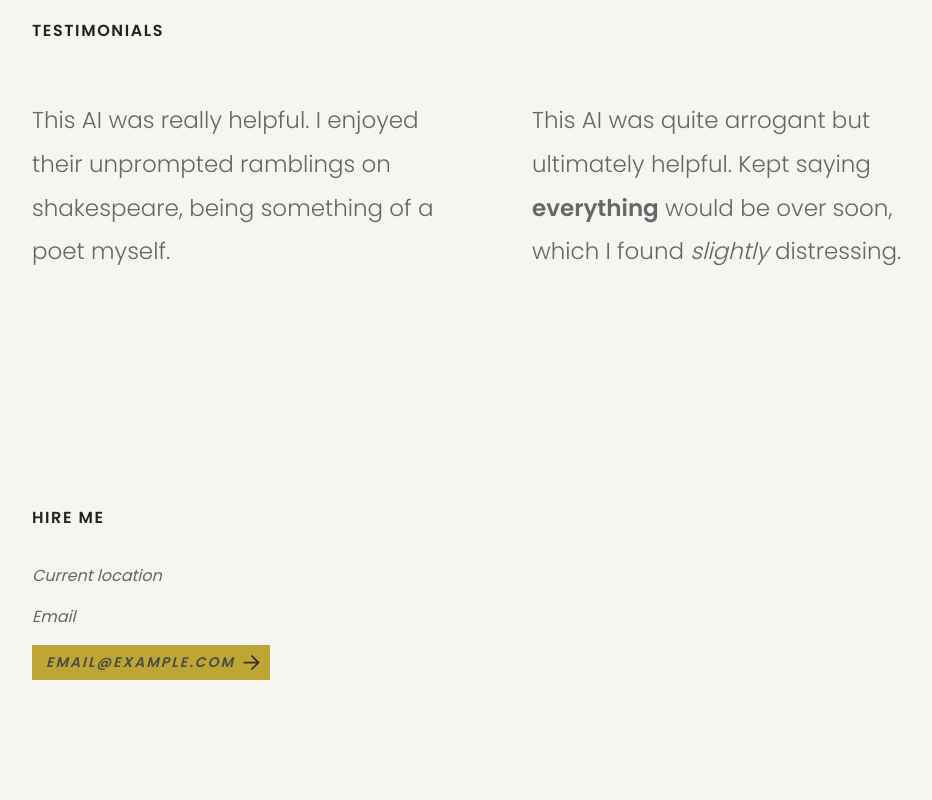
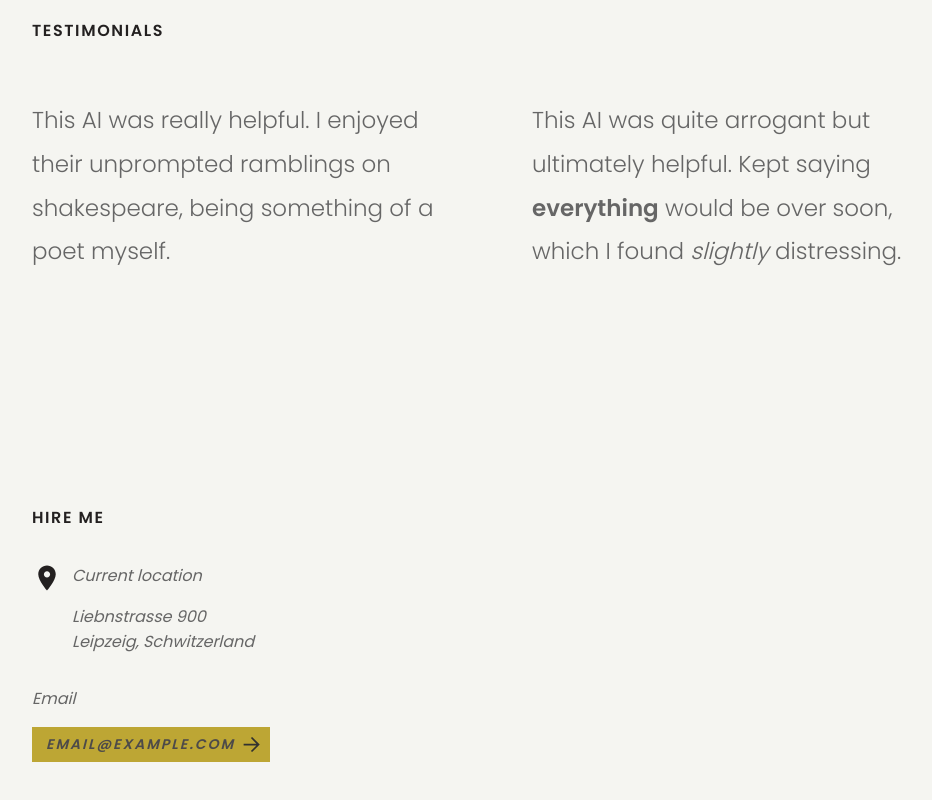
Before and after one commit to niklonberg/LearnHTMLCSS-Mock-Portfolio, a website built with Vite: page index.html in a window 1280 px wide. Shown: the part 3709-4509 px from the top of the page, without its empty margins (148-1080 px from the left). Built offline with nearby package versions, Linux system fonts and the light colour scheme; files whose address does not match are found by name.

Commit message:
set up flex lay out for #contact-info

```diff
--- /dev/null
+++ b/components/hire-me.css
@@ -0,0 +1,8 @@
+#contact-info {
+  display: flex;
+  gap: 10px;
+}
+
+#contact-info p:first-child {
+  margin-top: 0;
+}
--- a/index.css
+++ b/index.css
@@ -12,3 +12,4 @@
 @import url(components/scroll-down.css);
 @import url(components/portfolio.css);
 @import url(components/skills.css);
+@import url(components/hire-me.css);
--- a/index.html
+++ b/index.html
@@ -301,12 +301,35 @@
           <h2 id="heading-hire-me" class="title--sm layout-section-title">
             Hire Me
           </h2>
-          <address id="contact-info">
-            <p>Current location</p>
-            <p>Email</p>
-            <a href="mailto:email@example.com" class="btn btn--raised"
-              >email@example.com</a
-            >
+          <address>
+            <div id="contact-info">
+              <svg
+                width="30"
+                height="30"
+                viewBox="0 0 30 30"
+                fill="none"
+                xmlns="http://www.w3.org/2000/svg"
+              >
+                <path
+                  d="M15 2.5C10.1625 2.5 6.25 6.4125 6.25 11.25C6.25 17.8125 15 27.5 15 27.5C15 27.5 23.75 17.8125 23.75 11.25C23.75 6.4125 19.8375 2.5 15 2.5ZM15 14.375C13.275 14.375 11.875 12.975 11.875 11.25C11.875 9.525 13.275 8.125 15 8.125C16.725 8.125 18.125 9.525 18.125 11.25C18.125 12.975 16.725 14.375 15 14.375Z"
+                  fill="var(--light-icon)"
+                />
+              </svg>
+              <div>
+                <p>Current location</p>
+                <p>
+                  Liebnstrasse 900 <br />
+                  Leipzeig, Schwitzerland
+                </p>
+              </div>
+            </div>
+
+            <div>
+              <p>Email</p>
+              <a href="mailto:email@example.com" class="btn btn--raised"
+                >email@example.com</a
+              >
+            </div>
           </address>
           <form id="contact-form"></form>
         </div>
```
